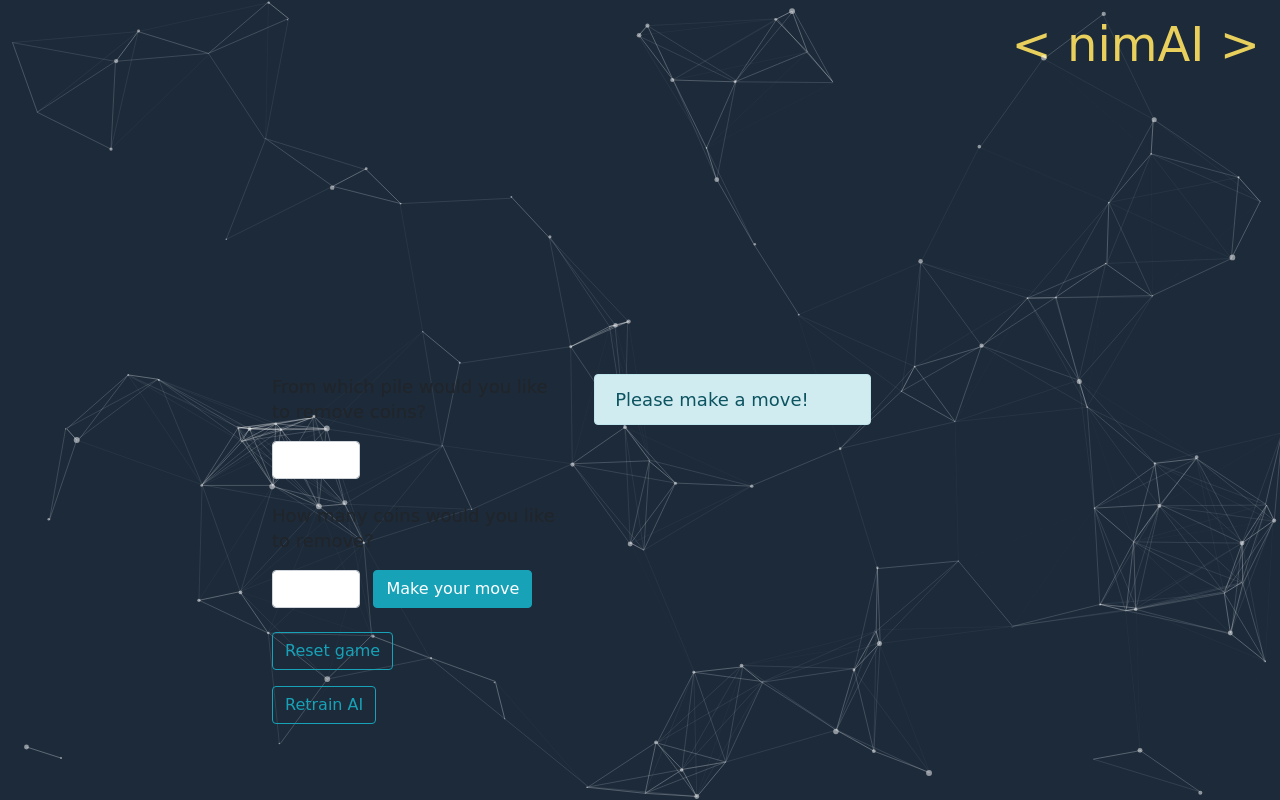
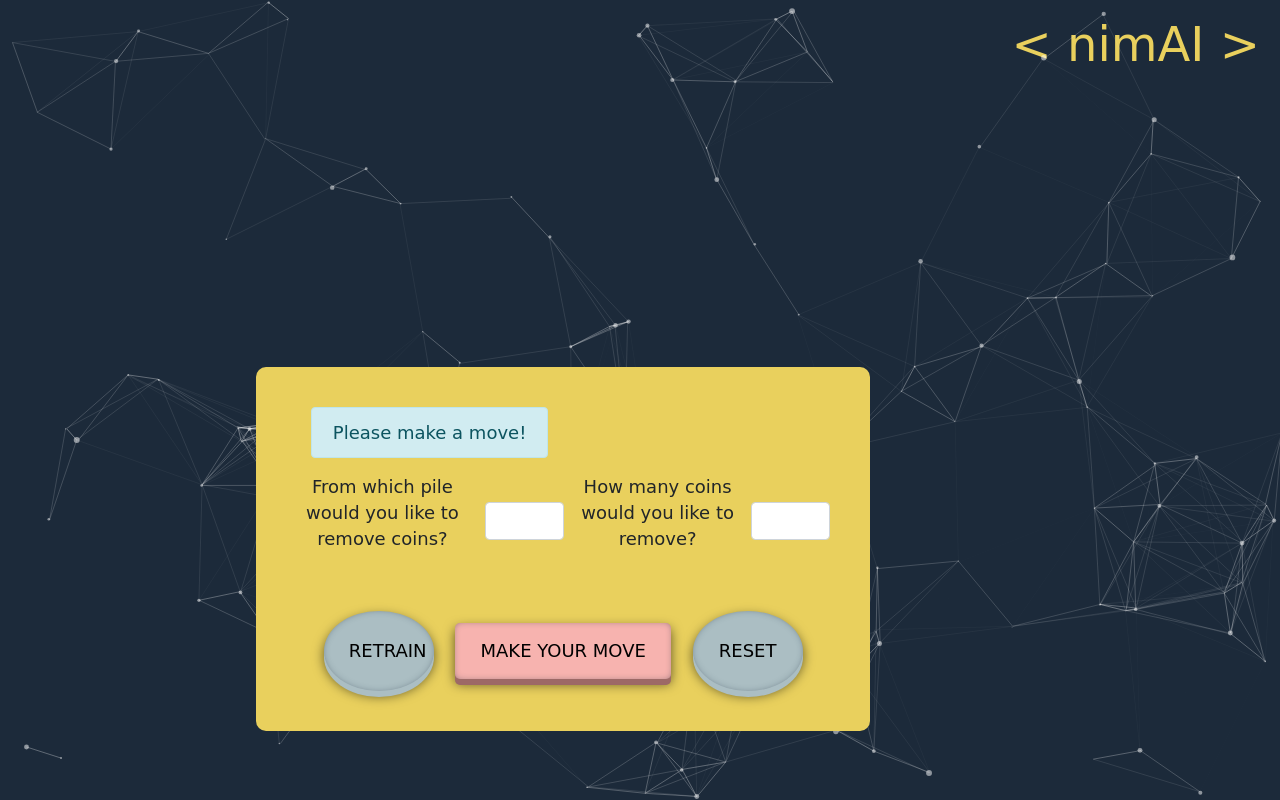
Before and after one commit to JokusPokus/Nim_AI, a Flask app: template templates/nim.html in a window 1280 px wide. Run offline with Flask 2, Linux system fonts and the light colour scheme; the template is opened without the code that fills it, so the values that code supplies are empty; some libraries are stand-ins or nearby versions; some web fonts are replaced.

Commit message:
Add requirements.txt

```diff
--- /dev/null
+++ b/requirements.txt
@@ -0,0 +1,2 @@
+Flask==1.1.2
+Flask-Session==0.3.2
--- a/templates/nim.html
+++ b/templates/nim.html
@@ -15,14 +15,13 @@
             {{ i + 1 }}
         </div>
         {% if new_board[i] == 0 %}
-        <div>
-            <img class="coin bounce-in-top"
-                src="https://i.pinimg.com/originals/48/3f/b5/483fb5b680d22f94f90f89f4bace432b.gif">
+        <div class="bounce-in-top">
+            <img class="coin " src="https://i.pinimg.com/originals/48/3f/b5/483fb5b680d22f94f90f89f4bace432b.gif">
         </div>
         {% else %}
         {% for j in range(new_board[i]) %}
-        <div>
-            <img class="coin bounce-in-top"
+        <div class="bounce-in-top">
+            <img class="coin "
                 src="https://www.bitgild.com/wp-content/uploads/2020/01/50g-china-panda-gold-proof-2020-1-2.png">
         </div>
         {% endfor %}
@@ -45,28 +44,7 @@
     {% endif %}
 </div>
 
-<div class="row ai-ops ml-3">
-    <div class="col-6 pl-0">
-        {% if not winner %}
-        <form action="{{ url_for('nim_move') }}" id="makeMove" method="POST">
-            <p>From which pile would you like to remove coins?</p>
-            <input name="pile" type="number" min="1" max="4" required class="form-control">
-            <p class="mt-4">How many coins would you like to remove?</p>
-            <input name="amount" id="set-amount" type="number" min="1" max="7" required class="form-control">
-
-            <button type="submit" id="submit-btn" class="btn btn-info ml-2">Make your move</button>
-        </form>
-        <form action="{{ url_for('nim_move') }}" id="reset" method="GET" class="mt-4">
-            <button type="submit" class="btn btn-outline-info">Reset game</button>
-        </form>
-
-        <a href="{{ url_for('nim_train') }}">
-            <button type="submit" class="btn btn-outline-info mt-3">Retrain AI</button>
-        </a>
-
-        {% endif %}
-    </div>
-
+<div class="ai-ops content__container">
     <div class="col-6">
         {% if not winner %}
         <div id="message">
@@ -75,6 +53,28 @@
             </div>
         </div>
         {% endif %}
+    </div>
+    <div class="">
+        {% if not winner %}
+        <form action="{{ url_for('nim_move') }}" id="makeMove" method="POST" class="make-move-form">
+            <p class="mr-3">From which pile would you like to remove coins?</p>
+            <input name="pile" type="number" min="1" max="4" required class="form-control">
+            <p class="mx-3">How many coins would you like to remove?</p>
+            <input name="amount" id="set-amount" type="number" min="1" max="7" required class="form-control">
+        </form>
+        <form action="{{ url_for('nim_move') }}" id="reset" method="GET" class="mt-4">
+            <!-- <button type="submit" class="content__btn">Reset game</button> -->
+        </form>
+        {% endif %}
+    </div>
+    <div class="controls">
+        <a href="{{ url_for('nim_train') }}">
+            <button type="submit" class="controls-btn mr-3">Retrain</button>
+        </a>
+        <button form="makeMove" type="submit" id="submit-btn" class="content__btn">Make your move</button>
+        <button form="reset" type="reset" class="controls-btn ml-3">Reset</button>
+
+
     </div>
 </div>
 
```
Also changed, not shown: README.md.
